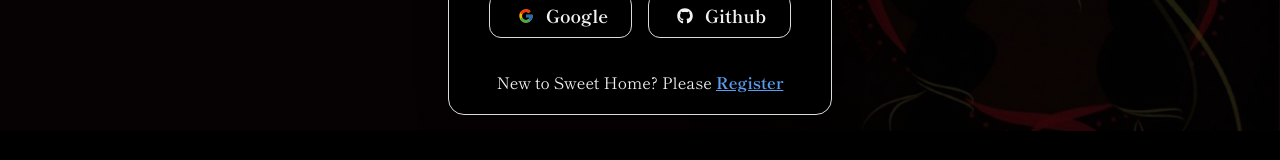
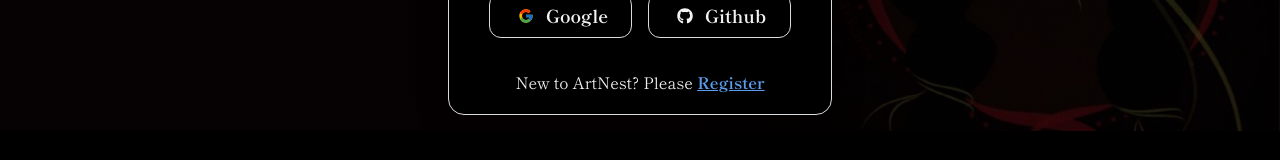
Before and after one commit to HFsa-RaShid/artNest-client, a React (Vite) app: page /login in a window 1280 px wide. Shown: the part 500-660 px from the top of the page. Built offline with nearby package versions, Linux system fonts and the light colour scheme; no server answers.

Commit message:
update: readme

```diff
--- a/src/components/authentication/LogIn.jsx
+++ b/src/components/authentication/LogIn.jsx
@@ -150,7 +150,7 @@ const handleGithubLogIn = () =>{
 
           </form>
 
-          <p className="text-center text-white mb-5">New to Sweet Home? Please <Link to="/register">
+          <p className="text-center text-white mb-5">New to ArtNest? Please <Link to="/register">
               <button className="text-blue-400 underline font-bold">Register</button>
           </Link></p>
           </div>
--- a/src/components/banner/Banner.jsx
+++ b/src/components/banner/Banner.jsx
@@ -26,8 +26,8 @@ const Banner = () => {
             <div className='flex h-[550px] relative'>
             <div className="absolute inset-0 w-[40%] bg-black shadow-[rgba(0,0,5,50)_0px_0px_100px_100px]">
                 <div className='absolute top-[25%] left-[10%] '>
-                    <h1 className='text-white text-3xl md:text-4xl lg:text-5xl'>Unleash Your Inner Artist...</h1>
-                    <p className='text-white md:text-[18px] py-6'> Elevate Your Space with Handcrafted Creations</p>
+                    <h1 className='text-white text-5xl'>Unleash Your Inner Artist...</h1>
+                    <p className='text-white text-[18px] py-6'> Elevate Your Space with Handcrafted Creations</p>
 
                 </div>
             </div>
```
Also changed, not shown: 1 other file (tests, documents, lock files or other folders).
